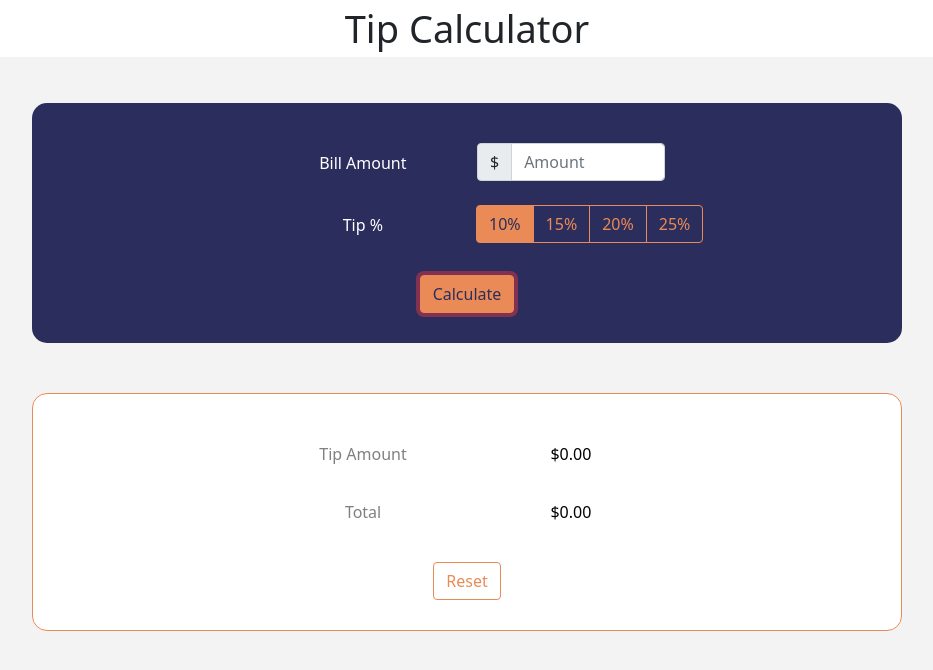
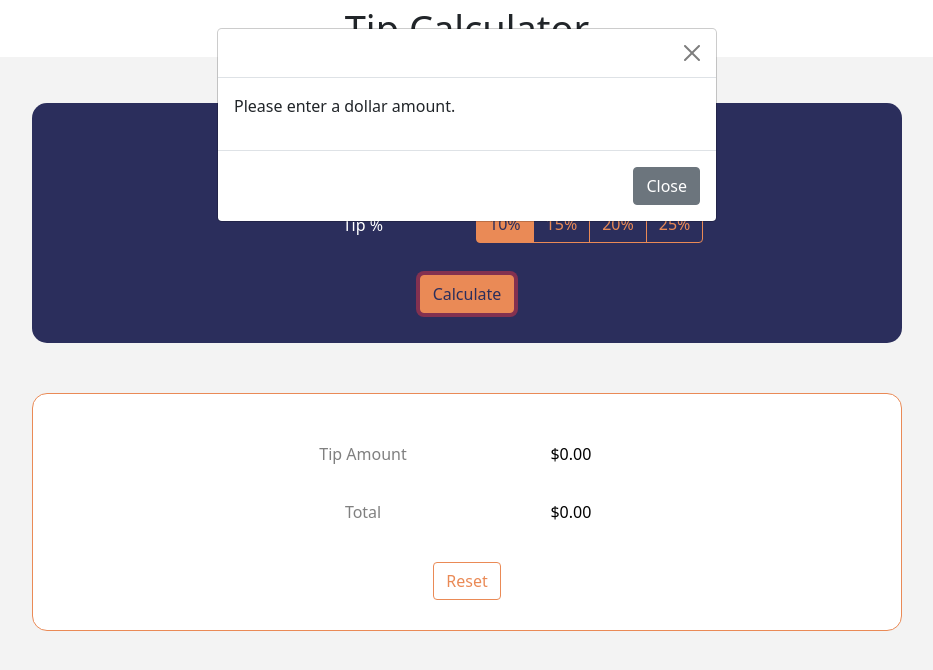
Before and after one commit to Alexandra-Hionis/Tip-Calculator, a website: page index.html in a window 1280 px wide. Both pictures are taken after a click on the button "Calculate". Shown: the whole page, without its empty margins (173-1106 px from the left). Drawn offline with nearby package versions, Linux system fonts and the light colour scheme.

Commit message:
enabled modal to only work if condition is met. That is if input box is empty, modal will pop up asking the user to enter an amount.

```diff
--- a/assets/script.js
+++ b/assets/script.js
@@ -1,6 +1,8 @@
 function test() {
   const billAmount = document.getElementById("billAmountInput").value;
+  const myModal = document.getElementById("myModal");
   if (billAmount.length == "") {
+    myModal.style.display = "block";
   } else {
     const btn = document.querySelector("#btn");
     btn.onclick = function () {
--- a/index.html
+++ b/index.html
@@ -22,18 +22,17 @@
       <p>Tip Calculator</p>
     </header>
     <!-- Modal -->
-    <div class="modal" tabindex="-1" id="my-modal">
+    <div class="modal" tabindex="-1" id="myModal">
         <div class="modal-dialog">
           <div class="modal-content">
             <div class="modal-header">
-              <button type="button" class="btn-close" data-bs-dismiss="modal" aria-label="Close"></button>
+              <button onclick="refreshPage()" type="button" class="btn-close" data-bs-dismiss="modal" aria-label="Close"></button>
             </div>
             <div class="modal-body">
-              <p>Modal body text goes here.</p>
+              <p>Please enter a dollar amount.</p>
             </div>
             <div class="modal-footer">
-              <button type="button" class="btn btn-secondary" data-bs-dismiss="modal">Close</button>
-              <button type="button" class="btn btn-primary">Save changes</button>
+              <button onclick="refreshPage()" type="button" class="btn btn-secondary" data-bs-dismiss="modal">Close</button>
             </div>
           </div>
         </div>
```
